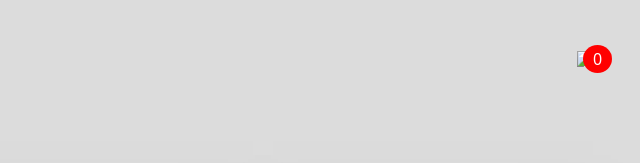
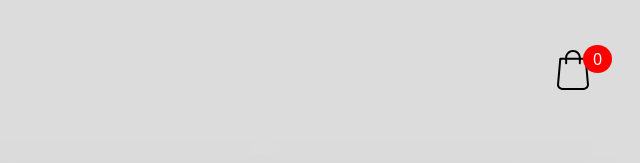
Before and after one commit to sathyavilbersahan/Add-To-Cart, a plain HTML site: page index.html in a window 1280 px wide. Shown: the top 163 px of the page, 547-1187 px from the left. Drawn offline with Linux system fonts and the light colour scheme; files whose address does not match are found by name.

Commit message:
Update index.html

```diff
--- a/index.html
+++ b/index.html
@@ -13,7 +13,7 @@
         <header>
             <h1>FOOD CART</h1>
             <div class="shopping">
-                <img src="image/shopping.svg">
+                <img src="shopping.svg">
                 <span class="quantity">0</span>
             </div>
         </header>
```
